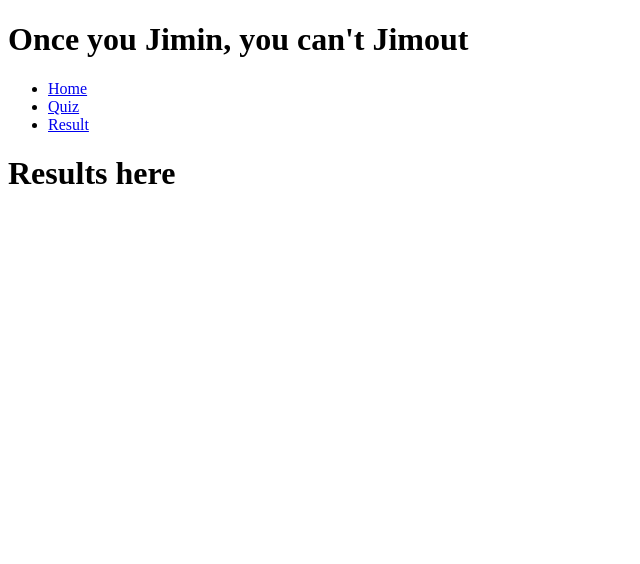
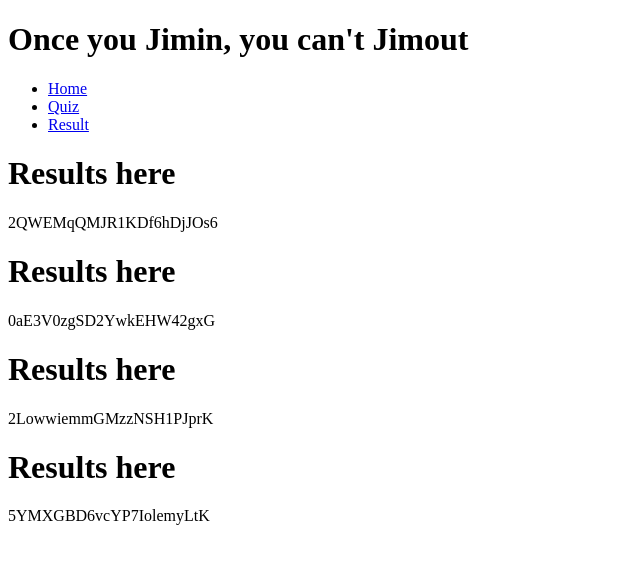
Before and after one commit to jlee1414/jimin-jimout-frontend, a React (Create React App) app: page /results in a window 1280 px wide. Shown: the top 564 px of the page, without its empty margins (0-640 px from the left). Built offline with nearby package versions, Linux system fonts and the light colour scheme; no server answers.

Commit message:
FD: Added results list

```diff
--- a/src/components/Navbar.js
+++ b/src/components/Navbar.js
@@ -3,15 +3,22 @@ import React from "react";
 import { BrowserRouter, Routes, Route } from "react-router-dom";
 import Home from "./Home";
 import Quiz from "./Quiz";
-import Results from "./Results";
+import ResultsList from "./ResultsList";
 
 const Navbar = (props) => {
   return (
     <BrowserRouter>
       <Routes>
         <Route path="/" element={<Home />} />
-        <Route path="/quiz" element={<Quiz handleFinalQuizAnswerClick={props.handleFinalQuizAnswerClick} />} />
-        <Route path="/results" element={<Results />} />
+        <Route
+          path="/quiz"
+          element={
+            <Quiz
+              handleFinalQuizAnswerClick={props.handleFinalQuizAnswerClick}
+            />
+          }
+        />
+        <Route path="/results" element={<ResultsList />} />
       </Routes>
     </BrowserRouter>
   );
--- a/src/components/Results.js
+++ b/src/components/Results.js
@@ -4,9 +4,12 @@ import Proptypes from "prop-types";
 import "./Results.css";
 
 const Result = (props) => {
-  const fetchTheQuiz = () => {};
-
-  return <h1>Results here</h1>;
+  return (
+    <div>
+      <h1>Results here</h1>
+      {props.id}
+    </div>
+  );
 };
 
 export default Result;
--- /dev/null
+++ b/src/components/ResultsList.js
@@ -0,0 +1,18 @@
+import { useState, useEffect } from "react";
+import Proptypes from "prop-types";
+import "./ResultsList.css";
+import Results from "./Results";
+
+const IDs = [
+  "2QWEMqQMJR1KDf6hDjJOs6",
+  "0aE3V0zgSD2YwkEHW42gxG",
+  "2LowwiemmGMzzNSH1PJprK",
+  "5YMXGBD6vcYP7IolemyLtK",
+];
+
+const ResultsList = (props) => {
+  const resultComponents = IDs.map((id) => <Results id={id} />);
+  return <div>{resultComponents}</div>;
+};
+
+export default ResultsList;
```
Also changed, not shown: src/components/ResultsList.css (added).
